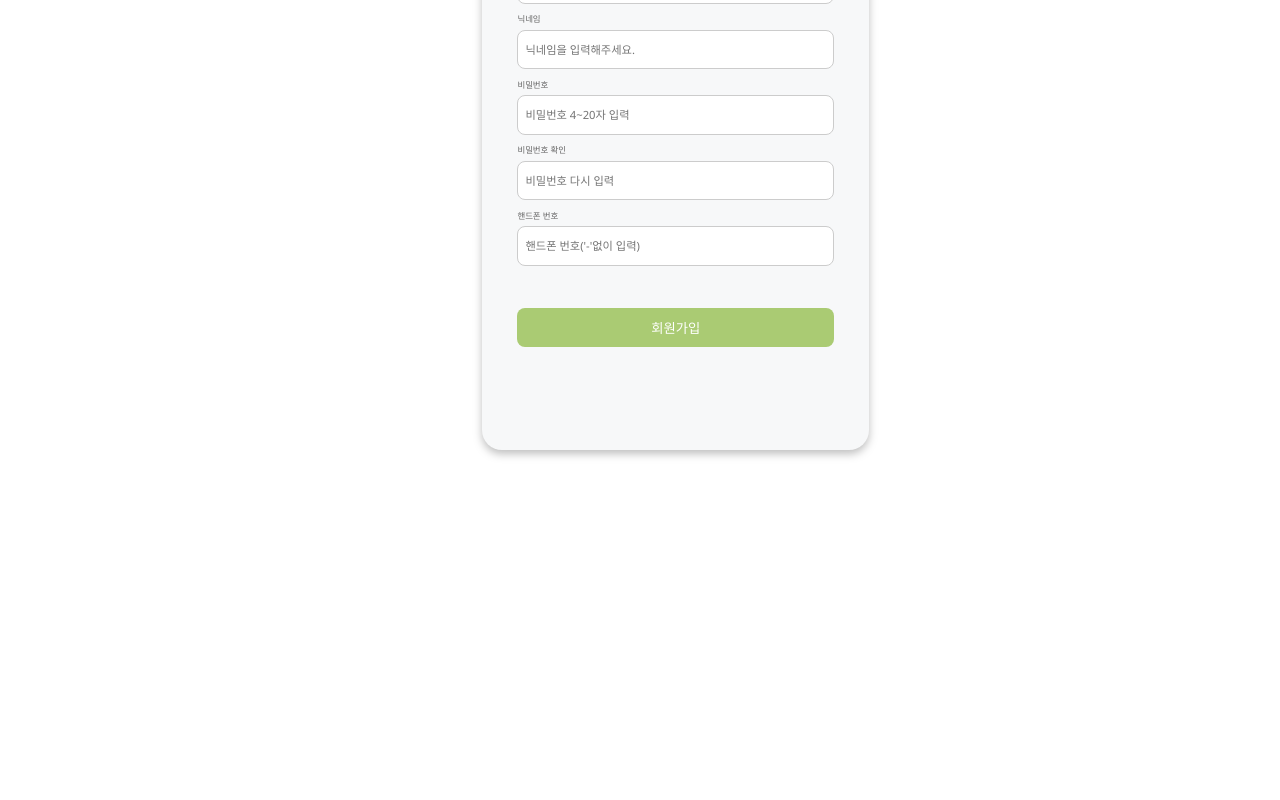
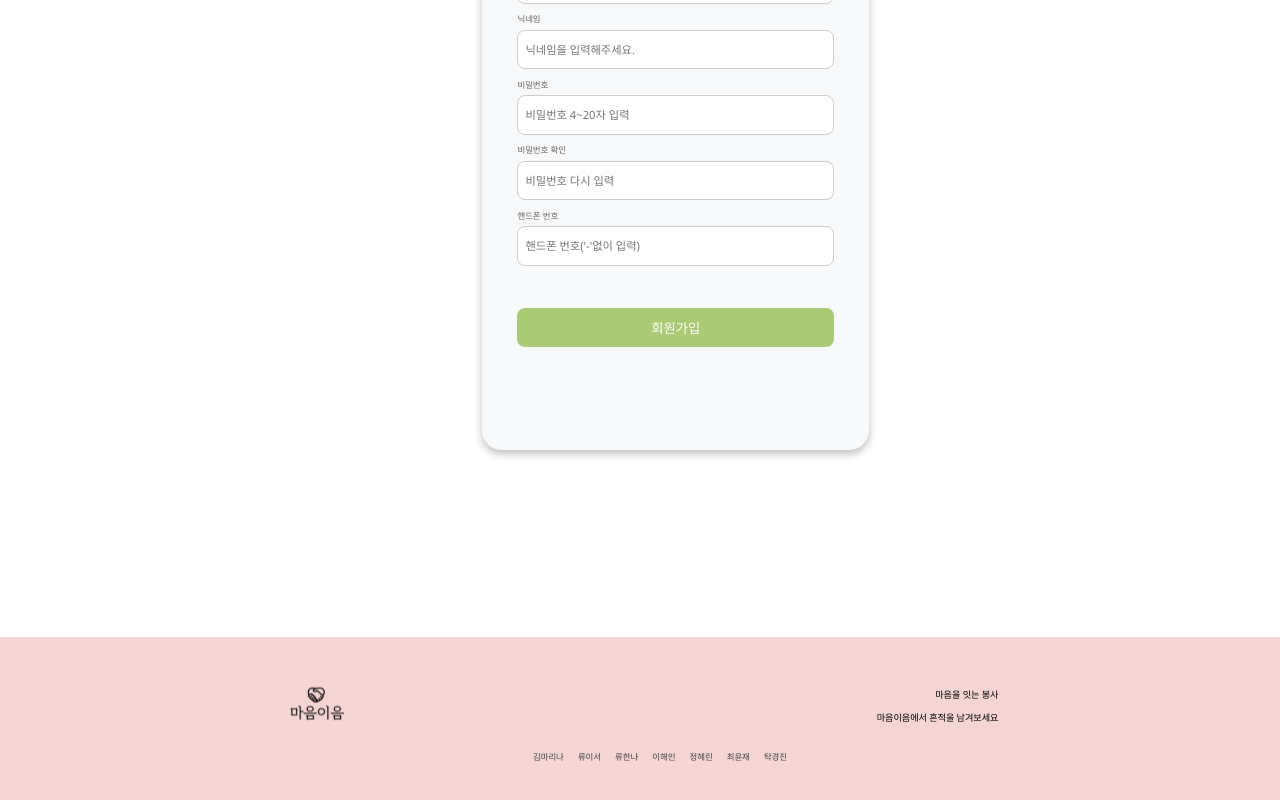
Before and after one commit to maumeum/Front-end, a React (Vite) app: page /sign_up in a window 1280 px wide. Shown: the part 268-1068 px from the top of the page. Before the commit the page ends 905 px from the top, so only its background shows below. Built offline with nearby package versions, Linux system fonts and the light colour scheme; a web font is replaced by a local one.

Commit message:
[Feat] Footer 구현

```diff
--- a/src/App.tsx
+++ b/src/App.tsx
@@ -3,6 +3,7 @@ import { BrowserRouter as Router, Routes, Route } from 'react-router-dom';
 import './App.css';
 
 import Header from './components/Header/Header';
+import Footer from "./components/Footer/Footer";
 import Main from "./pages/mainPage/main";
 import Login from "./pages/userPage/login";
 import SignUp from './pages/userPage/signUp';
@@ -24,6 +25,7 @@ function App() {
         <Route path="/login" element={<Login />} />
         <Route path="/sign_up" element={<SignUp />} />
       </Routes>
+      <Footer />
     </Router>
   );
 }
--- /dev/null
+++ b/src/components/Footer/Footer.tsx
@@ -0,0 +1,60 @@
+import React from "react";
+import {FooterSection, FooterContainer, IntroContainer, LogoContainer, MainLogo, SloganContainer, Slogan, MemberList, Member, GitLink} from "./style"
+
+import mainLogo from "../../assets/icons/mainlogo.svg";
+
+const Footer = () => {
+  return (
+    <FooterSection>
+      <FooterContainer>
+        <IntroContainer>
+          <LogoContainer>
+            <MainLogo src={mainLogo} alt="mainLogo" />
+          </LogoContainer>
+          <SloganContainer>
+            <Slogan>마음을 잇는 봉사</Slogan>
+            <Slogan>마음이음에서 흔적을 남겨보세요</Slogan>
+          </SloganContainer>
+        </IntroContainer>
+        <MemberList>
+          {members.map((member: {name: string, link: string}, index: number) => {
+            return <Member key={index}><GitLink href={member.link}>{member.name}</GitLink></Member>
+          })}
+        </MemberList>
+      </FooterContainer>
+    </FooterSection>
+  );
+}
+
+export default Footer;
+
+const members = [
+  {
+    name: "김마리나",
+    link: ""
+  },
+  {
+    name: "류이서",
+    link: "https://github.com/ryuiseo"
+  },
+  {
+    name: "류한나",
+    link: "https://github.com/hanna-ryu"
+  },
+  {
+    name: "이해인",
+    link: ""
+  },
+  {
+    name: "정혜린",
+    link: "https://github.com/02rynn"
+  },
+  {
+    name: "최윤재",
+    link: "https://github.com/uniqueeest"
+  },
+  {
+    name: "탁경진",
+    link: ""
+  },
+];
--- /dev/null
+++ b/src/components/Footer/style.ts
@@ -0,0 +1,55 @@
+import styled from "styled-components";
+
+export const FooterSection = styled.div`
+  position: relative;
+  height: 25rem;
+  background-color: var(--color--footer);
+  border: none;
+`
+
+export const FooterContainer = styled.div`
+  min-width: 140rem;
+  display: flex;
+  flex-direction: column;
+`
+
+export const IntroContainer = styled.div`
+  display: flex;
+  justify-content: space-between;
+  margin: 0 40rem;
+`
+
+export const LogoContainer = styled.div`
+  margin-top: 4.6rem;
+  width: 10rem;
+  height: rem;
+`
+
+export const MainLogo = styled.img`
+  width: 10rem;
+  height: 10rem;
+`
+
+export const SloganContainer = styled.div`
+  margin-top: 5.8rem;
+`
+export const Slogan = styled.p`
+  text-align: end;
+  font-size: 1.3rem;
+`
+
+export const MemberList = styled.ul`
+  align-self: center;
+  display: flex;
+  list-style-type: none;
+  font-size: 1.2rem;
+`
+
+export const Member = styled.li`
+  margin: 0 1rem;
+`
+
+export const GitLink = styled.a`
+  text-decoration: none;
+  color: #444444;
+`
```
